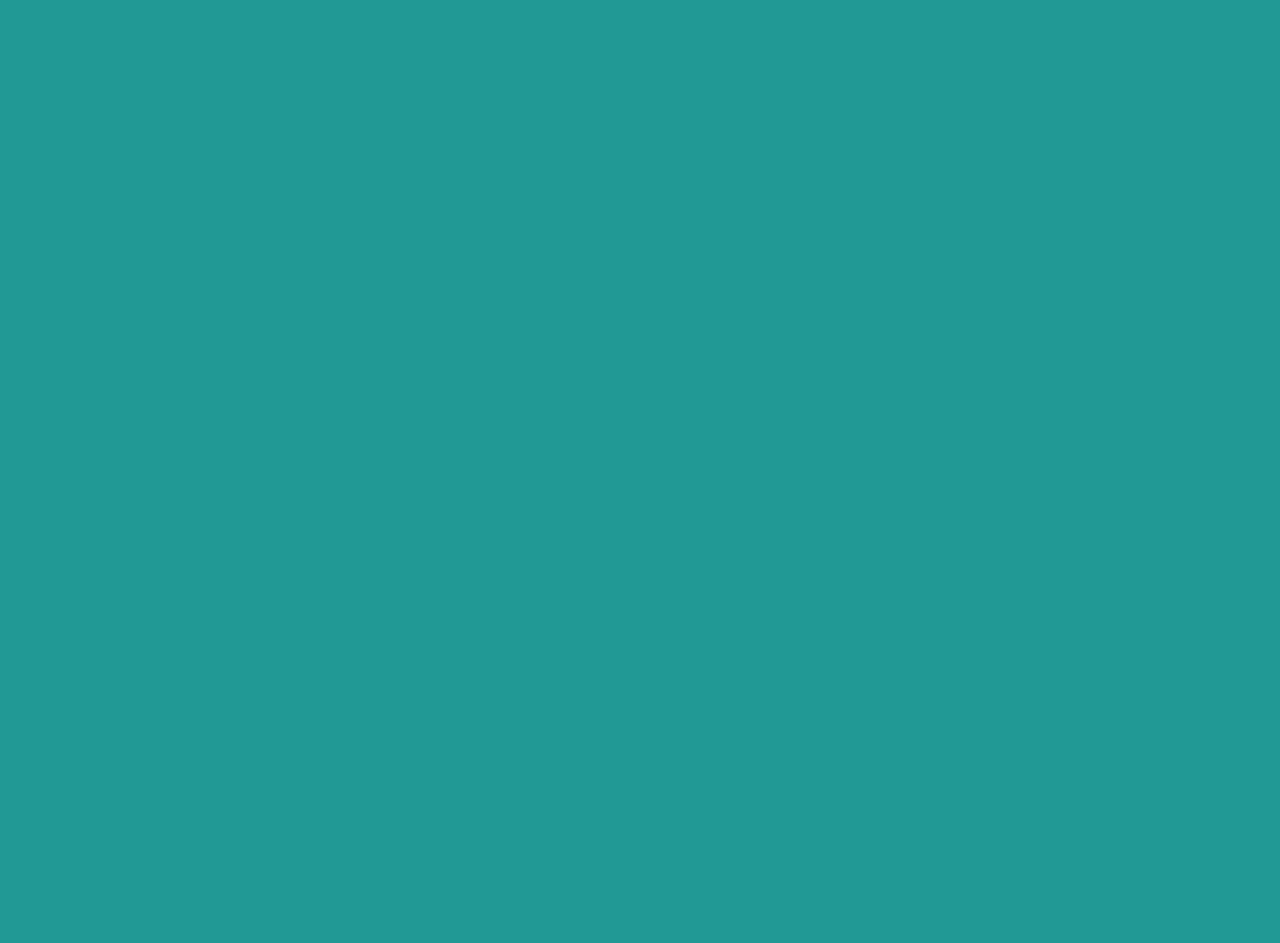
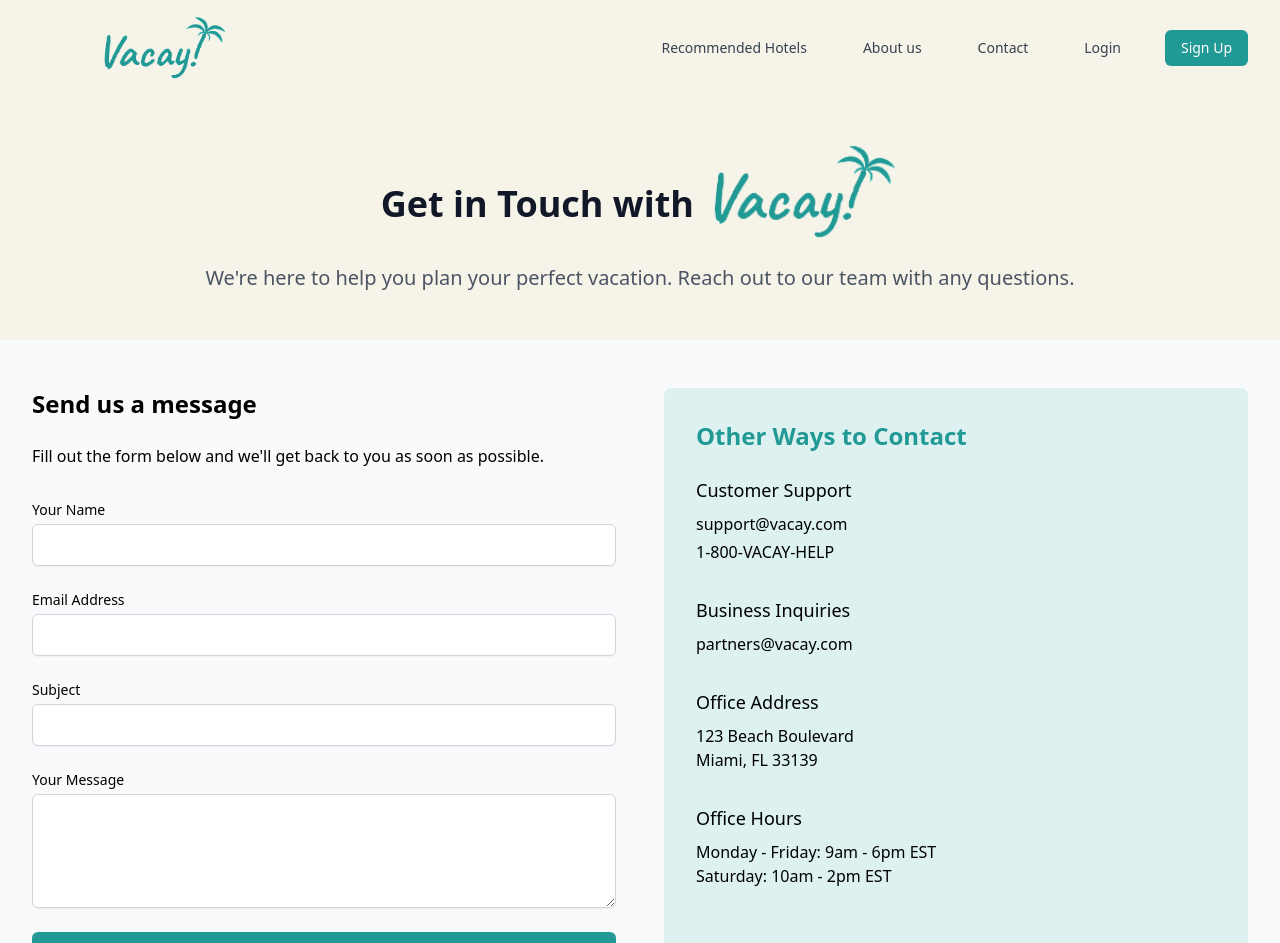
Before and after one commit to choijans/Hotel-Booking-System, a React (Vite) app in the folder vaycay-frontend/: page /contact in a window 1280 px wide. Before the commit this address had no page. Shown: the top 943 px of the page. Before the commit the page ends 800 px from the top, so only its background shows below. Built offline with nearby package versions, Linux system fonts and the light colour scheme.

Commit message:
Contact Page with working email service, read readme to see how it works

```diff
--- a/vaycay-frontend/src/App.jsx
+++ b/vaycay-frontend/src/App.jsx
@@ -11,6 +11,7 @@ import HotelRooms from "./pages/HotelRooms";
 import RoomBooking from "./pages/RoomBooking"; // Import the RoomBooking component
 import GuestProfile from "./pages/GuestProfile";
 import AboutUs from "./pages/AboutUs";
+import Contact from "./pages/Contact";
 
 function App() {
   return (
@@ -23,6 +24,7 @@ function App() {
             <Route path="/hotels" element={<RecommendedHotels />} />
             <Route path="/profile" element={<Profile />} />
             <Route path="/aboutUs" element={<AboutUs />} />
+            <Route path="/contactUs" element={<Contact />} />
             <Route path="/hotels/:hotelId/rooms" element={<HotelRooms />} />
             <Route path="/rooms/:roomId/book" element={<RoomBooking />} /> {/* Add this route */}
           </Route>
@@ -34,6 +36,7 @@ function App() {
             <Route path="/register" element={<Register />} />
             <Route path="/guest_profile" element={<GuestProfile />} />
             <Route path="/about" element={<AboutUs />} />
+            <Route path="/contact" element={<Contact />} />
           </Route>
         </Routes>
       </Router>
--- a/vaycay-frontend/src/components/nav/authnav.jsx
+++ b/vaycay-frontend/src/components/nav/authnav.jsx
@@ -21,7 +21,7 @@ const AuthNav = ( ) => {
             <a href="/aboutUs" className="text-gray-700 hover:text-teal-600 px-3 py-2 text-sm font-medium">
               About us
             </a>
-            <a href="/contact" className="text-gray-700 hover:text-teal-600 px-3 py-2 text-sm font-medium">
+            <a href="/contactUs" className="text-gray-700 hover:text-teal-600 px-3 py-2 text-sm font-medium">
               Contact
             </a>
             <Link
--- a/vaycay-frontend/src/pages/Contact.jsx
+++ b/vaycay-frontend/src/pages/Contact.jsx
@@ -0,0 +1,148 @@
+import { useRef } from 'react';
+import emailjs from '@emailjs/browser';
+
+const ContactUs = () => {
+  const form = useRef();
+
+  const sendEmail = (e) => {
+    e.preventDefault();
+
+    emailjs.sendForm(
+        import.meta.env.VITE_EMAILJS_SERVICE_ID,
+        import.meta.env.VITE_EMAILJS_TEMPLATE_ID,
+        form.current,
+        import.meta.env.VITE_EMAILJS_PUBLIC_KEY
+    )
+    .then((result) => {
+        console.log(result.text);
+        alert('Message sent successfully!');
+        form.current.reset(); // Reset the form after successful submission
+    }, (error) => {
+        console.log(error.text);
+        alert('Failed to send the message, please try again.');
+    });
+  };
+
+  return (
+    <div className="min-h-screen bg-gray-50">
+      {/* Get in touch Section */}
+      <div className="py-12 px-4 sm:px-6 lg:px-8 bg-beige-600 text-center">
+        <div className="flex items-center justify-center mb-6">
+          <span className="text-4xl font-bold text-gray-900 mr-2 pt-6">Get in Touch with</span>
+          <img
+            src="/src/assets/Logo.png"
+            alt="Vacay"
+            className="h-24 w-auto align-middle"
+          />
+        </div>
+        <p className="text-xl text-gray-600 mx-auto">
+          We're here to help you plan your perfect vacation. Reach out to our team with any questions.
+        </p>
+      </div>
+
+      {/* Main content container */}
+      <div className="max-w-7xl mx-auto py-12 px-4 sm:px-6 lg:px-8 ">
+        <div className="grid grid-cols-1 md:grid-cols-2 gap-12">
+          {/* Send us a message section */}
+          <div>
+            <h2 className="text-2xl font-bold text-black mb-6">Send us a message</h2>
+            <p className="text-black mb-8">
+              Fill out the form below and we'll get back to you as soon as possible.
+            </p>
+
+            <form ref={form} onSubmit={sendEmail} className="space-y-6">
+              <div>
+                <label htmlFor="name" className="block text-sm font-medium text-black">Your Name</label>
+                <input
+                  type="text"
+                  id="name"
+                  name="user_name"
+                  className="mt-1 block w-full border border-gray-300 rounded-md shadow-sm py-2 px-3 focus:outline-none focus:ring-indigo-500 focus:border-indigo-500"
+                  required
+                />
+              </div>
+
+              <div>
+                <label htmlFor="email" className="block text-sm font-medium text-black">Email Address</label>
+                <input
+                  type="email"
+                  id="email"
+                  name="user_email"
+                  className="mt-1 block w-full border border-gray-300 rounded-md shadow-sm py-2 px-3 focus:outline-none focus:ring-indigo-500 focus:border-indigo-500"
+                  required
+                />
+              </div>
+
+              <div>
+                <label htmlFor="subject" className="block text-sm font-medium text-black">Subject</label>
+                <input
+                  type="text"
+                  id="subject"
+                  name="subject"
+                  className="mt-1 block w-full border border-gray-300 rounded-md shadow-sm py-2 px-3 focus:outline-none focus:ring-indigo-500 focus:border-indigo-500"
+                  required
+                />
+              </div>
+
+              <div>
+                <label htmlFor="message" className="block text-sm font-medium text-black">Your Message</label>
+                <textarea
+                  id="message"
+                  name="message"
+                  rows={4}
+                  className="mt-1 block w-full border border-gray-300 rounded-md shadow-sm py-2 px-3 focus:outline-none focus:ring-indigo-500 focus:border-indigo-500"
+                  required
+                ></textarea>
+              </div>
+
+              <div>
+                  <button
+                  type="submit"
+                  className="w-full flex justify-center py-2 px-4 border border-transparent rounded-md shadow-sm text-sm font-medium text-white bg-teal-600 hover:bg-teal-700 focus:outline-none focus:ring-2 focus:ring-offset-2 focus:ring-teal-500"
+                  >
+                  Submit Message
+                  </button>
+              </div>
+            </form>
+          </div>
+
+          {/* Other ways to contact section */}
+          <div className="text-black p-8 rounded-lg max-w-90" style={{ backgroundColor: '#DDF1F0' }}>
+            <h2 className="text-2xl font-bold mb-6 text-teal-600">Other Ways to Contact</h2>
+
+            <div className="space-y-8">
+              <div>
+                <h3 className="text-lg font-medium">Customer Support</h3>
+                <p className="mt-2">support@vacay.com</p>
+                <p className="mt-1">1-800-VACAY-HELP</p>
+              </div>
+
+              <div>
+                <h3 className="text-lg font-medium">Business Inquiries</h3>
+                <p className="mt-2">partners@vacay.com</p>
+              </div>
+
+              <div>
+                <h3 className="text-lg font-medium">Office Address</h3>
+                <p className="mt-2">
+                  123 Beach Boulevard<br />
+                  Miami, FL 33139
+                </p>
+              </div>
+
+              <div>
+                <h3 className="text-lg font-medium">Office Hours</h3>
+                <p className="mt-2">
+                  Monday - Friday: 9am - 6pm EST<br />
+                  Saturday: 10am - 2pm EST
+                </p>
+              </div>
+            </div>
+          </div>
+        </div>
+      </div>
+    </div>
+  );
+};
+
+export default ContactUs;
```
Also changed, not shown: vaycay-frontend/src/pages/AboutUs.jsx (indentation only).
